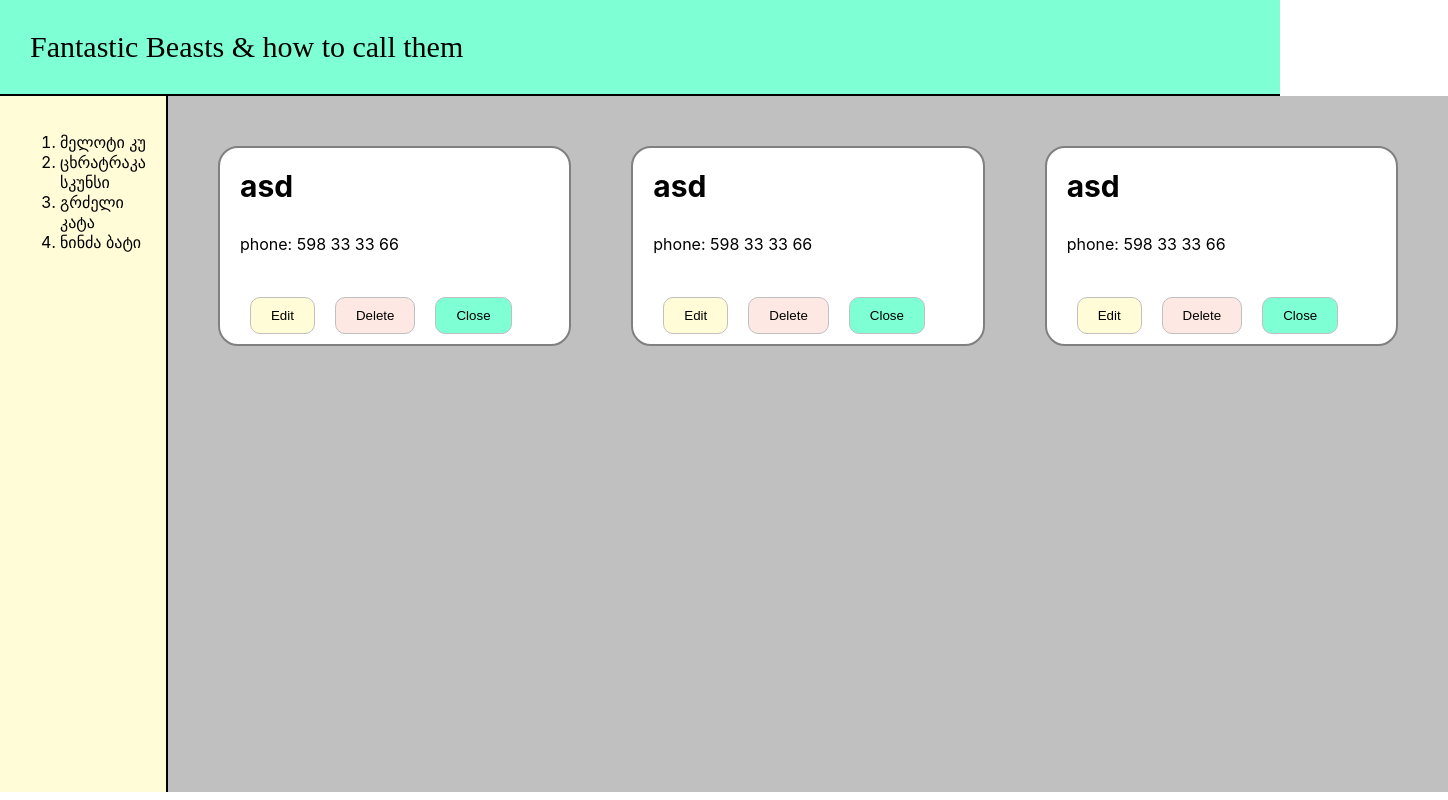
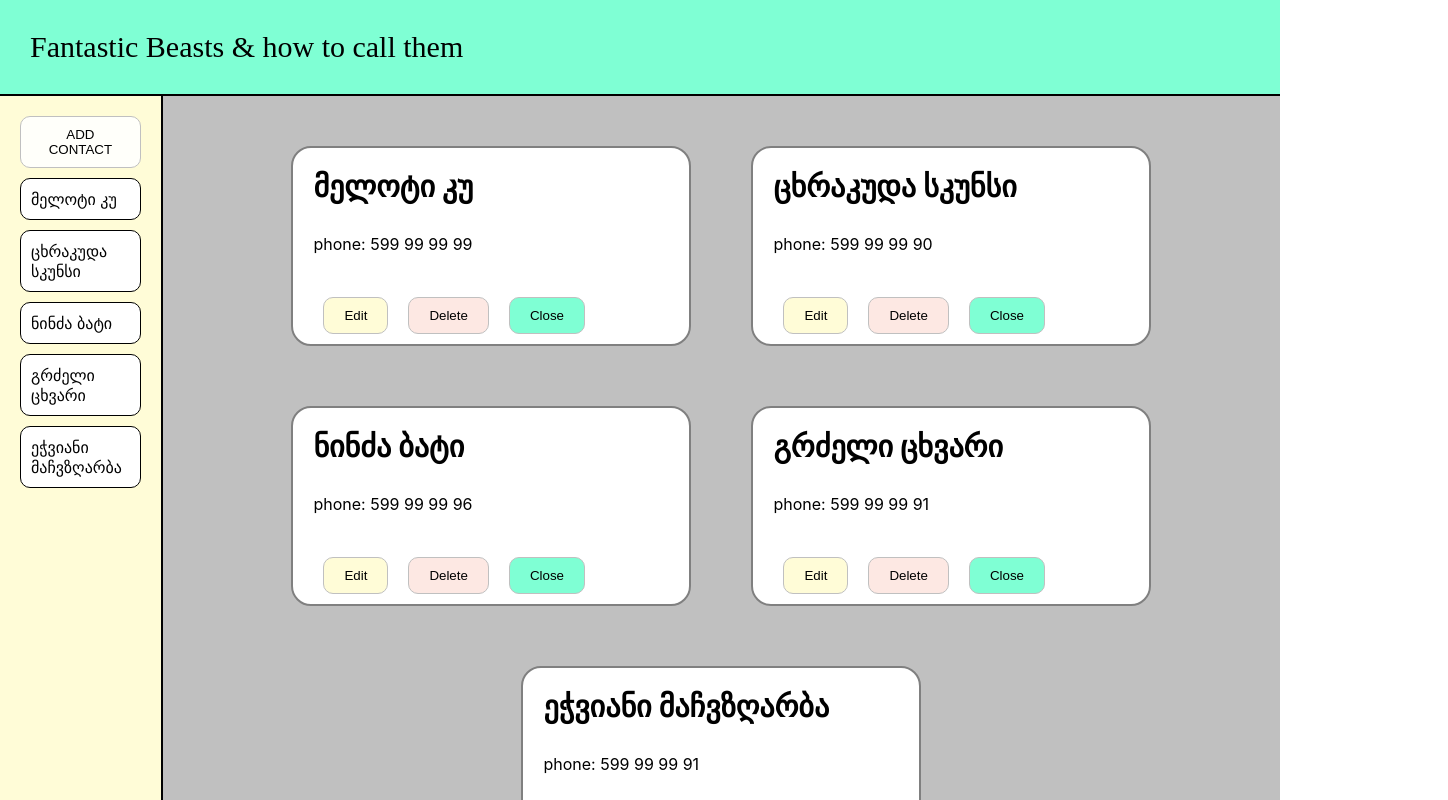
Before and after one commit to BekaBadzagua/interns-presentation-redux, a React (Create React App) app: page / in a window 1280 px wide. Shown: the top 800 px of the page, 1448 px wide, since content can reach past the window. Built offline with nearby package versions, Linux system fonts and the light colour scheme.

Commit message:
feat: integrate redux storage to components

```diff
--- a/src/App.css
+++ b/src/App.css
@@ -21,9 +21,9 @@ header span{
     box-sizing: border-box;
 }
 .cards{
-    width: 100%;
     display: flex;
     justify-content: center;
+    flex-wrap: wrap;
     box-sizing: border-box;
     background-color: silver;
 }
@@ -78,3 +78,26 @@ button:hover{
 .close:hover{
     background-color: rgb(204, 248, 233);
 }
+
+.btn-add{
+    background-color: rgb(255, 255, 250);
+    text-transform: uppercase;
+    width: 100%;
+}
+.list ul{
+    list-style-type: none;
+    margin: 0;
+    padding: 0;
+}
+.list li{
+    margin-top: 10px;
+    background-color: white;
+    padding: 10px;
+    border-radius: 10px;
+    border: 1px solid black;
+}
+.list li:hover{
+    cursor: pointer;
+    background-color: rgba(236, 236, 236, 0.705);
+    transition: 0.2s;
+}
--- a/src/components/UI/card.js
+++ b/src/components/UI/card.js
@@ -3,8 +3,8 @@ import Button from './button';
 const Card = (props) => {
   return (
     <div className='card'>
-      <h3>asd</h3>
-      <span className='phone'>phone: 598 33 33 66</span>
+      <h3>{props.name}</h3>
+      <span className='phone'>phone: {props.phone}</span>
       <div className='buttons'>
         <Button type='edit'>Edit</Button>
         <Button type='delete'>Delete</Button>
--- a/src/components/cardsList.js
+++ b/src/components/cardsList.js
@@ -1,13 +1,22 @@
 import Card from './UI/card';
+import { connect } from 'react-redux';
 
-function CardsList() {
-  return (
-    <div className='cards'>
-      <Card></Card>
-      <Card></Card>
-      <Card></Card>
-    </div>
+function CardsList(props) {
+  const cards = props.contacts ? (
+    props.contacts.map((contact) => (
+      <Card name={contact.name} phone={contact.phone} />
+    ))
+  ) : (
+    <p>select contact</p>
   );
+
+  return <div className='cards'>{cards}</div>;
 }
 
-export default CardsList;
+const mapStateToProps = (state) => {
+  return {
+    contacts: state.contacts.list,
+  };
+};
+
+export default connect(mapStateToProps)(CardsList);
--- a/src/components/contactList.js
+++ b/src/components/contactList.js
@@ -1,14 +1,35 @@
-function ContactList() {
+import { useEffect } from 'react';
+import { connect } from 'react-redux';
+import * as actions from '../store/actions/contactsAction';
+
+function ContactList(props) {
+  useEffect(() => {
+    props.initContacts();
+  });
+
+  const contacts = props.contacts.map((contact) => {
+    return <li key={contact.id}>{contact.name}</li>;
+  });
+
   return (
     <div className='list'>
-      <ol>
-        <li>მელოტი კუ</li>
-        <li>ცხრატრაკა სკუნსი</li>
-        <li>გრძელი კატა</li>
-        <li>ნინძა ბატი</li>
-      </ol>
+      <div>
+        <button className='btn-add'>Add Contact</button>
+      </div>
+      <ul>{contacts}</ul>
     </div>
   );
 }
 
-export default ContactList;
+const mapStateToProps = (state) => {
+  return {
+    contacts: state.contacts.list,
+  };
+};
+const mapDispatchToProps = (dispatch) => {
+  return {
+    initContacts: () => dispatch(actions.initContacts()),
+  };
+};
+
+export default connect(mapStateToProps, mapDispatchToProps)(ContactList);
--- a/src/index.js
+++ b/src/index.js
@@ -8,12 +8,16 @@ import { Provider } from 'react-redux';
 import thunk from 'redux-thunk';
 import { createStore, applyMiddleware, compose, combineReducers } from 'redux';
 
+import ContactsReducer from './store/reducers/contactsReducer';
+
 const composeEnhancers =
   process.env.NODE_ENV === 'development'
     ? window.__REDUX_DEVTOOLS_EXTENSION_COMPOSE__
     : null || compose;
 
-const rootReducer = combineReducers({});
+const rootReducer = combineReducers({
+  contacts: ContactsReducer,
+});
 
 const store = createStore(
   rootReducer,
--- a/src/store/reducers/contactsReducer.js
+++ b/src/store/reducers/contactsReducer.js
@@ -6,21 +6,31 @@ const initialState = {
       id: 1,
       name: 'მელოტი კუ',
       phone: '599 99 99 99',
+      onBoard: false,
     },
     {
       id: 2,
       name: 'ცხრაკუდა სკუნსი',
       phone: '599 99 99 90',
+      onBoard: false,
     },
     {
       id: 3,
       name: 'ნინძა ბატი',
       phone: '599 99 99 96',
+      onBoard: false,
     },
     {
       id: 4,
       name: 'გრძელი ცხვარი',
       phone: '599 99 99 91',
+      onBoard: false,
+    },
+    {
+      id: 5,
+      name: 'ეჭვიანი მაჩვზღარბა',
+      phone: '599 99 99 91',
+      onBoard: false,
     },
   ],
 };
```
